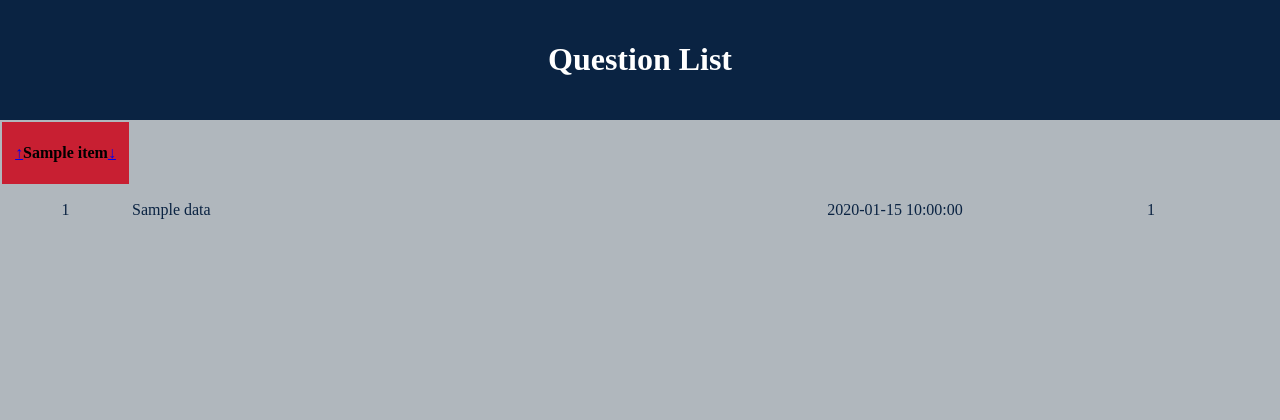
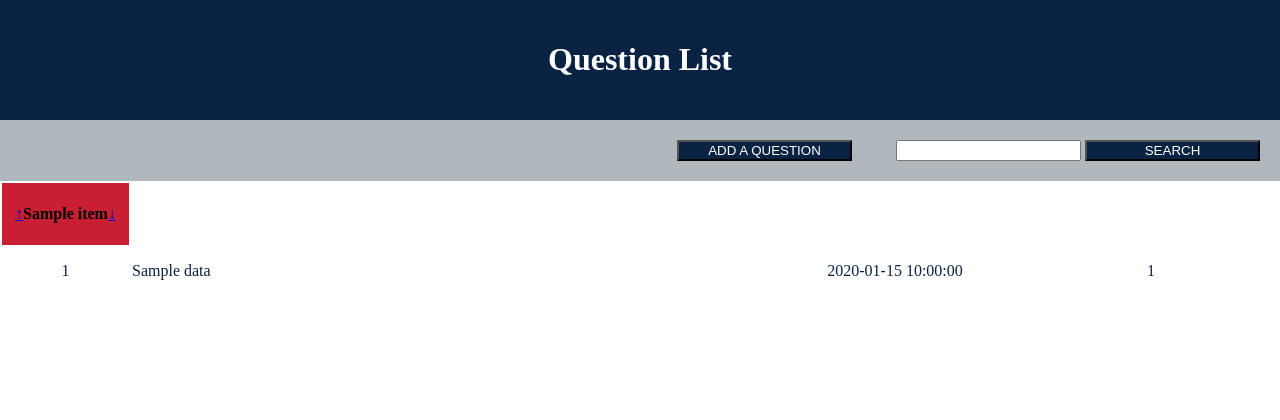
Before and after one commit to Blasko-Peter/Q-and-A, a Flask app: template templates/list.html in a window 1280 px wide. Shown: the top 420 px of the page. Run offline with Flask 2, Linux system fonts and the light colour scheme; the template is opened without the code that fills it: most values are stand-ins (such as "Sample title", 1, 10 or a date in 2020).

Commit message:
add a nav-bar with add a question button and search option too

```diff
--- a/static/style_list.css
+++ b/static/style_list.css
@@ -1,6 +1,6 @@
 body {
 margin: 0;
-background: #B0B7BD
+background: white
 }
 
 .header {
@@ -11,6 +11,30 @@
 
 .header h1 {
 text-align: center
+}
+
+.nav {
+background: #B0B7BD;
+padding: 20px 0;
+text-align: right
+}
+
+.nav-item {
+display: inline-block;
+padding-left: 20px;
+padding-right: 20px;
+}
+
+.btn {
+background: #0A2342;
+color: white;
+text-transform: uppercase;
+width: 175px
+}
+
+.btn:hover {
+background: white;
+color: #C81F32
 }
 
 table {
@@ -55,7 +79,7 @@
 
 #list_all {
 text-align: center;
-padding: 15px 0;
+padding: 50px 0
 }
 
 #to-list-route {
--- a/templates/list.html
+++ b/templates/list.html
@@ -8,6 +8,19 @@
 <body>
     <div class="header">
         <h1>Question List</h1>
+    </div>
+    <div class="nav">
+        <div class="nav-item">
+            <form id="add_question">
+                <button class="btn" formaction="add-question" type="submit">Add a question</button>
+            </form>
+        </div>
+        <div class="nav-item">
+            <form id="search" action="/search">
+                <input type="text" name="q">
+                <input class="btn" type="submit" value="Search">
+            </form>
+        </div>
     </div>
     <div>
         <table>
@@ -26,8 +39,10 @@
             {% endfor %}
         </table>
     </div>
-    {% if limit %}
-        <div id="list_all"><a id="to-list-route" href="/list">List all questions</a></div>
-    {% endif %}
+    <div>
+        {% if limit %}
+            <div id="list_all"><a id="to-list-route" href="/list">List all questions</a></div>
+        {% endif %}
+    </div>
 </body>
 </html>
```
